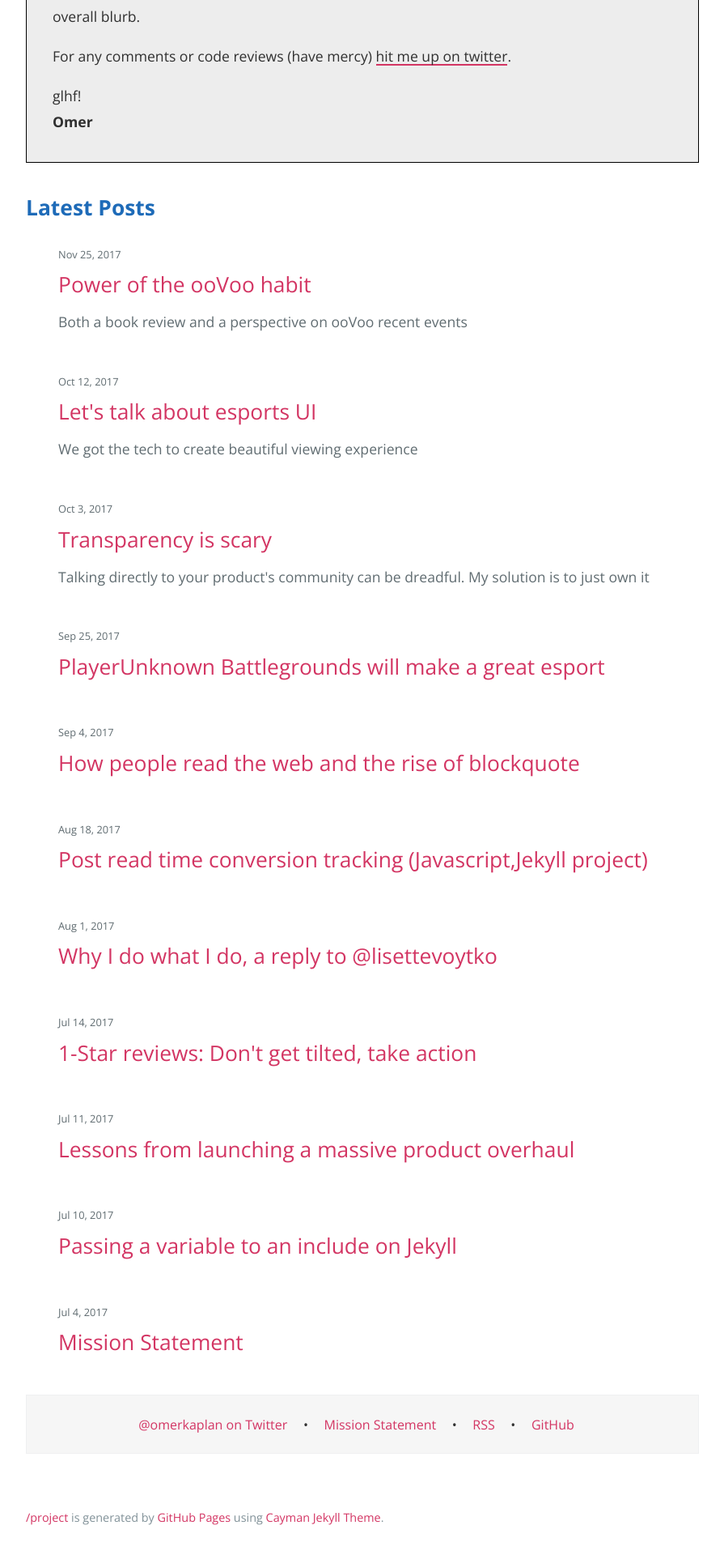
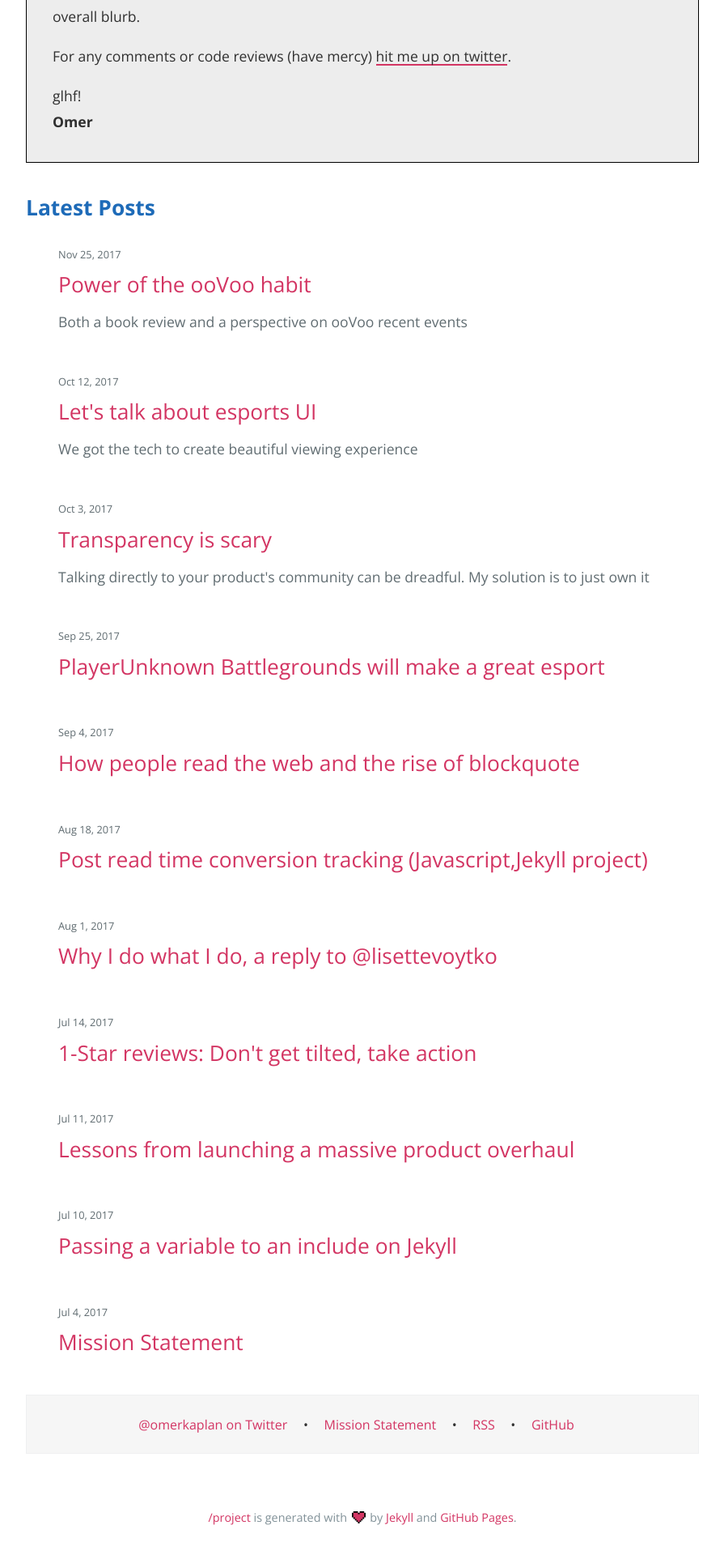
Before and after one commit to omerkaplan/project, a Jekyll site: the page built from index.md, in a window 1280 px wide. Shown: the part 765-2685 px from the top of the page at 81% size, without its empty margins (192-1087 px from the left). Built offline with Jekyll 4.4.1, drawn with Linux system fonts in a browser that asks for light colours; nearby versions of some CDN libraries.

Commit message:
Cute tweaks to footer

```diff
--- a/_includes/footer.html
+++ b/_includes/footer.html
@@ -13,5 +13,5 @@
 
 
 <footer class="site-footer">
-  <span class="site-footer-credits"><a href="{{ site.github_repository_url }}">{{ site.title}}</a> is generated by <a href="https://pages.github.com">GitHub Pages</a> using <a href="https://github.com/jasonlong/cayman-theme">Cayman Jekyll Theme</a>.</span>
+  <span class="site-footer-credits"><a href="{{ site.github_repository_url }}">{{ site.title}}</a> is generated with <img src="{{ site.img_path_url }}/pixel-heart-500.png" height="15px"> by <a href="https://jekyllrb.com/"> Jekyll</a> and <a href="https://pages.github.com">GitHub Pages</a>.</span>
 </footer>
--- a/_sass/jekyll-theme-cayman.scss
+++ b/_sass/jekyll-theme-cayman.scss
@@ -536,6 +536,13 @@ a {
 .site-footer {
   padding-top: 2rem;
   margin-top: 2rem;
+  text-align: center;
+
+  img {
+    margin-bottom: -2px;
+    margin-left: 2px;
+    margin-right: 2px;
+  }
 
   @include large {
     font-size: 1rem;
```
Also changed, not shown: assets/img/pixel-heart-500.png (added).
